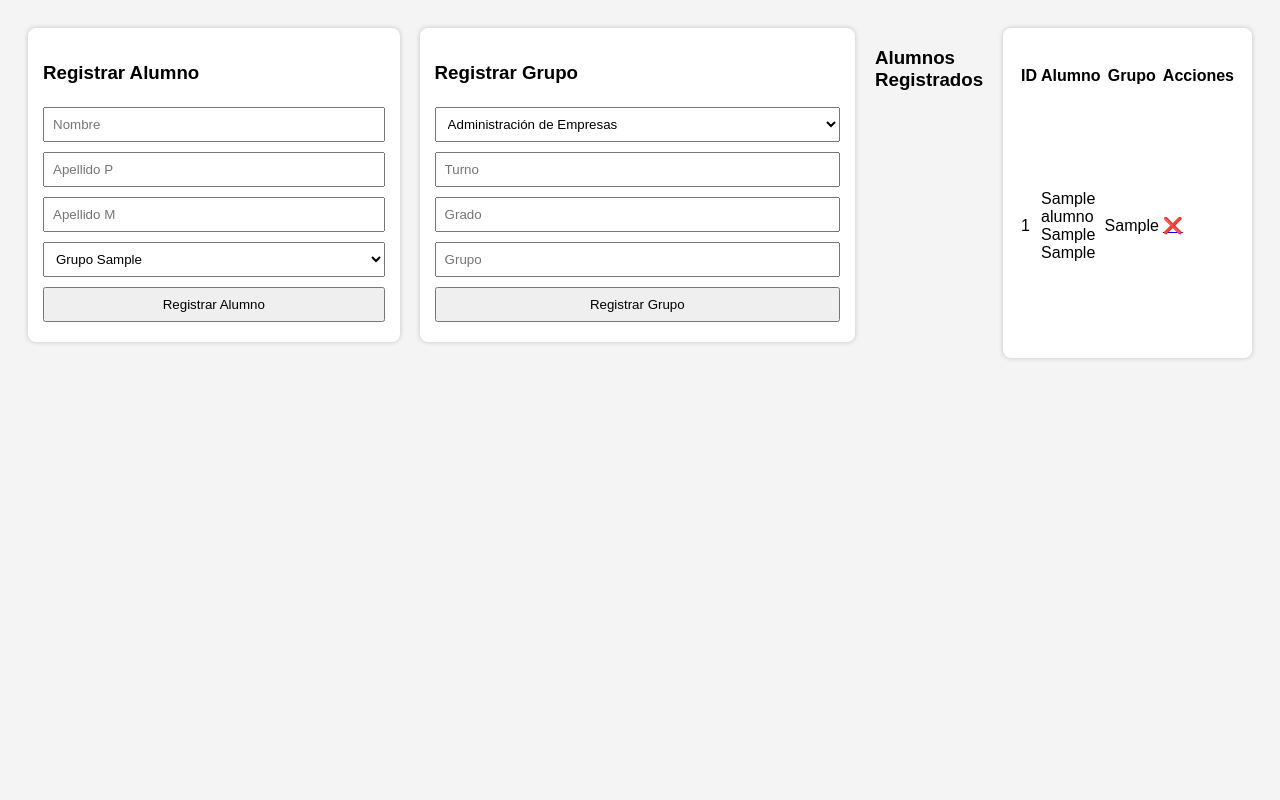
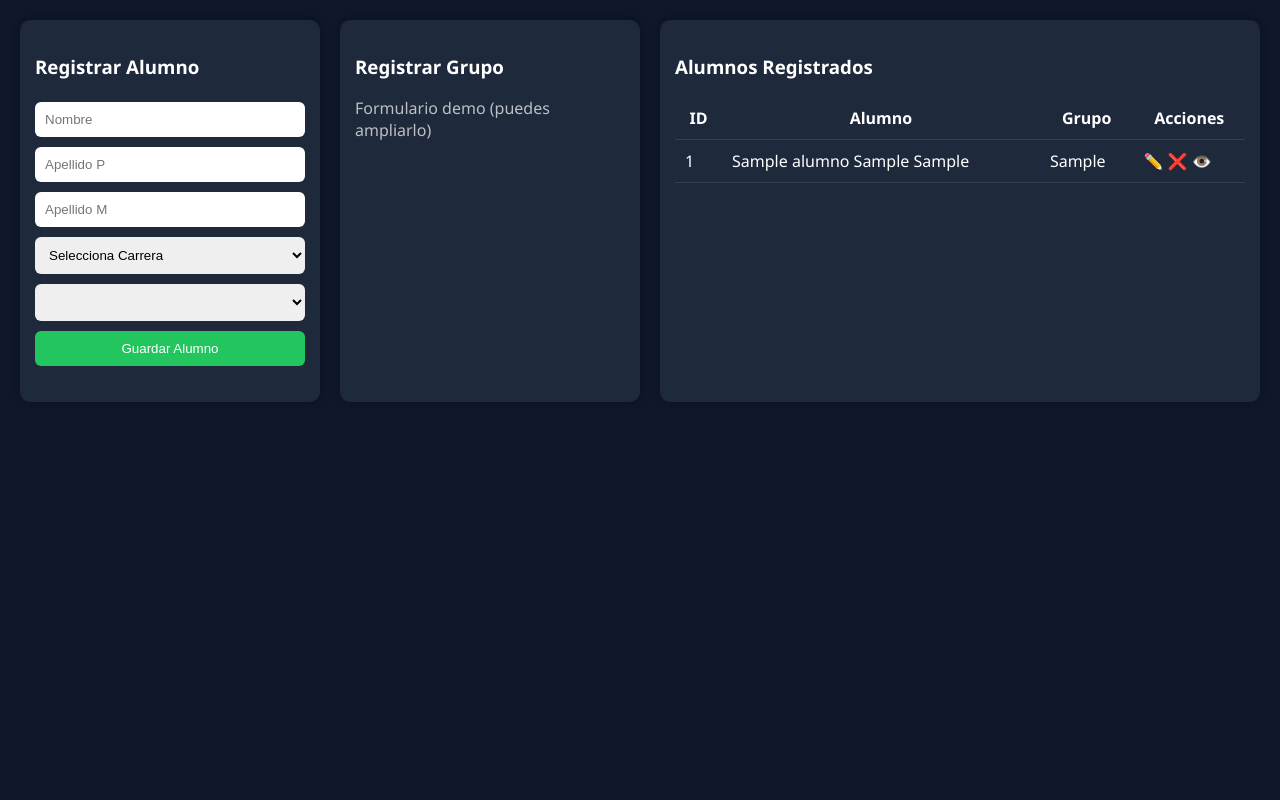
Before and after one commit to Zadk0/ALUMNOS, a PHP site: page / in a window 1280 px wide. Run offline with PHP 8.4, Linux system fonts and the light colour scheme; data comes from the database, SQL or seed files in the repository; both versions use the stored data as it was before the commit; tables that the repository leaves empty hold one stand-in row (values such as "Sample post"); lists and menus that the app fills with data are empty.

Commit message:
Sistema alumnos PHP funcional 2

```diff
--- a/alumnos.php
+++ /dev/null
@@ -1,20 +0,0 @@
-<?php include("conexion.php"); ?>
-
-<form action="guardar_alumno.php" method="POST">
-<h3>Registrar Alumno</h3>
-
-<input name="nombre" placeholder="Nombre" required>
-<input name="apellido_p" placeholder="Apellido P" required>
-<input name="apellido_m" placeholder="Apellido M" required>
-
-<select name="grupo_id">
-<?php
-$g = $conexion->query("SELECT * FROM grupos");
-while($row=$g->fetch_assoc()){
- echo "<option value='{$row['id']}'>Grupo {$row['grupo']}</option>";
-}
-?>
-</select>
-
-<button>Registrar Alumno</button>
-</form>
--- /dev/null
+++ b/assets/css/style.css
@@ -0,0 +1,39 @@
+body{
+font-family:Segoe UI;
+background:#0f172a;
+color:white;
+margin:0;
+}
+.container{
+display:grid;
+grid-template-columns:300px 300px 1fr;
+gap:20px;
+padding:20px;
+}
+.card{
+background:#1e293b;
+padding:15px;
+border-radius:10px;
+box-shadow:0 0 10px #0005;
+}
+input,select,button{
+width:100%;
+margin:5px 0;
+padding:10px;
+border:none;
+border-radius:6px;
+}
+button{
+background:#22c55e;
+color:white;
+cursor:pointer;
+}
+table{
+width:100%;
+background:#1e293b;
+border-collapse:collapse;
+}
+td,th{
+padding:10px;
+border-bottom:1px solid #334155;
+}
--- /dev/null
+++ b/assets/js/app.js
@@ -0,0 +1,7 @@
+function cargarGrupos(id){
+fetch("ajax/obtener_grupos.php?id="+id)
+.then(res=>res.text())
+.then(data=>{
+document.getElementById("grupo_select").innerHTML=data;
+});
+}
--- a/conexion.php
+++ /dev/null
@@ -1,6 +0,0 @@
-<?php
-$conexion = new mysqli("localhost","root","","control_escolar");
-if($conexion->connect_error){
- die("Error de conexión");
-}
-?>
--- /dev/null
+++ b/config/db.php
@@ -0,0 +1,7 @@
+<?php
+try{
+$pdo = new PDO("mysql:host=localhost;dbname=control_escolar","root","");
+$pdo->setAttribute(PDO::ATTR_ERRMODE,PDO::ERRMODE_EXCEPTION);
+}catch(PDOException $e){
+ die("Error BD");
+}
--- a/estilos.css
+++ /dev/null
@@ -1,23 +0,0 @@
-body{
- font-family: Arial;
- background:#f4f4f4;
- padding:20px;
-}
-
-.contenedor{
- display:flex;
- gap:20px;
-}
-
-form, table{
- background:white;
- padding:15px;
- border-radius:8px;
- box-shadow:0px 0px 5px rgba(0,0,0,0.2);
-}
-
-input,select,button{
- margin:5px 0;
- padding:8px;
- width:100%;
-}
--- a/grupos.php
+++ /dev/null
@@ -1,20 +0,0 @@
-<?php include("conexion.php"); ?>
-
-<form action="guardar_grupo.php" method="POST">
-<h3>Registrar Grupo</h3>
-
-<select name="carrera_id">
-<?php
-$c = $conexion->query("SELECT * FROM carreras");
-while($row=$c->fetch_assoc()){
- echo "<option value='{$row['id']}'>{$row['nombre']}</option>";
-}
-?>
-</select>
-
-<input name="turno" placeholder="Turno">
-<input name="grado" placeholder="Grado">
-<input name="grupo" placeholder="Grupo">
-
-<button>Registrar Grupo</button>
-</form>
--- a/index.php
+++ b/index.php
@@ -1,41 +1,6 @@
-<?php include("conexion.php"); ?>
-<link rel="stylesheet" href="estilos.css">
-
-<div class="contenedor">
-
-<?php include("alumnos.php"); ?>
-<?php include("grupos.php"); ?>
-
-<table>
-<h3>Alumnos Registrados</h3>
-<tr>
-<th>ID</th>
-<th>Alumno</th>
-<th>Grupo</th>
-<th>Acciones</th>
-</tr>
-
-<?php
-$sql="SELECT alumnos.id,
-CONCAT(nombre,' ',apellido_p,' ',apellido_m) alumno,
-grupo
-FROM alumnos
-JOIN grupos ON alumnos.grupo_id=grupos.id";
-
-$res=$conexion->query($sql);
-
-while($row=$res->fetch_assoc()){
-echo "<tr>
-<td>{$row['id']}</td>
-<td>{$row['alumno']}</td>
-<td>{$row['grupo']}</td>
-<td>
-<a href='eliminar.php?id={$row['id']}'>❌</a>
-</td>
-</tr>";
-}
-?>
-
-</table>
-
+<?php require "views/header.php"; ?>
+<div class="container">
+<?php include "views/alumnos_form.php"; ?>
+<?php include "views/grupos_form.php"; ?>
+<?php include "views/tabla_alumnos.php"; ?>
 </div>
--- /dev/null
+++ b/views/alumnos_form.php
@@ -0,0 +1,20 @@
+<div class="card">
+<h3>Registrar Alumno</h3>
+<form action="controllers/AlumnoController.php" method="POST">
+<input name="nombre" placeholder="Nombre">
+<input name="apellido_p" placeholder="Apellido P">
+<input name="apellido_m" placeholder="Apellido M">
+<select onchange="cargarGrupos(this.value)">
+<option>Selecciona Carrera</option>
+<?php
+require "config/db.php";
+$c=$pdo->query("SELECT * FROM carreras");
+foreach($c as $row){
+echo "<option value='{$row['id']}'>{$row['nombre']}</option>";
+}
+?>
+</select>
+<select name="grupo_id" id="grupo_select"></select>
+<button name="crear">Guardar Alumno</button>
+</form>
+</div>
--- /dev/null
+++ b/views/grupos_form.php
@@ -0,0 +1,6 @@
+<div class="card">
+<h3>Registrar Grupo</h3>
+<form action="#" method="POST">
+<p style='opacity:.7'>Formulario demo (puedes ampliarlo)</p>
+</form>
+</div>
--- /dev/null
+++ b/views/header.php
@@ -0,0 +1,2 @@
+<link rel="stylesheet" href="assets/css/style.css">
+<script src="assets/js/app.js"></script>
--- /dev/null
+++ b/views/tabla_alumnos.php
@@ -0,0 +1,28 @@
+<?php require "config/db.php"; ?>
+<div class="card">
+<h3>Alumnos Registrados</h3>
+<table>
+<tr>
+<th>ID</th>
+<th>Alumno</th>
+<th>Grupo</th>
+<th>Acciones</th>
+</tr>
+<?php
+$sql="SELECT alumnos.id,
+CONCAT(nombre,' ',apellido_p,' ',apellido_m) alumno,
+grupo
+FROM alumnos
+JOIN grupos ON alumnos.grupo_id=grupos.id";
+$r=$pdo->query($sql);
+foreach($r as $row){
+echo "<tr>
+<td>{$row['id']}</td>
+<td>{$row['alumno']}</td>
+<td>{$row['grupo']}</td>
+<td>✏️ ❌ 👁️</td>
+</tr>";
+}
+?>
+</table>
+</div>
```
Also changed, not shown: ajax/obtener_grupos.php (added, +7 -0 lines), control_escolar.sql (deleted, +0 -47 lines), controllers/AlumnoController.php (added, +14 -0 lines), eliminar.php (deleted, +0 -7 lines), guardar_alumno.php (deleted, +0 -14 lines), guardar_grupo.php (deleted, +0 -14 lines).
